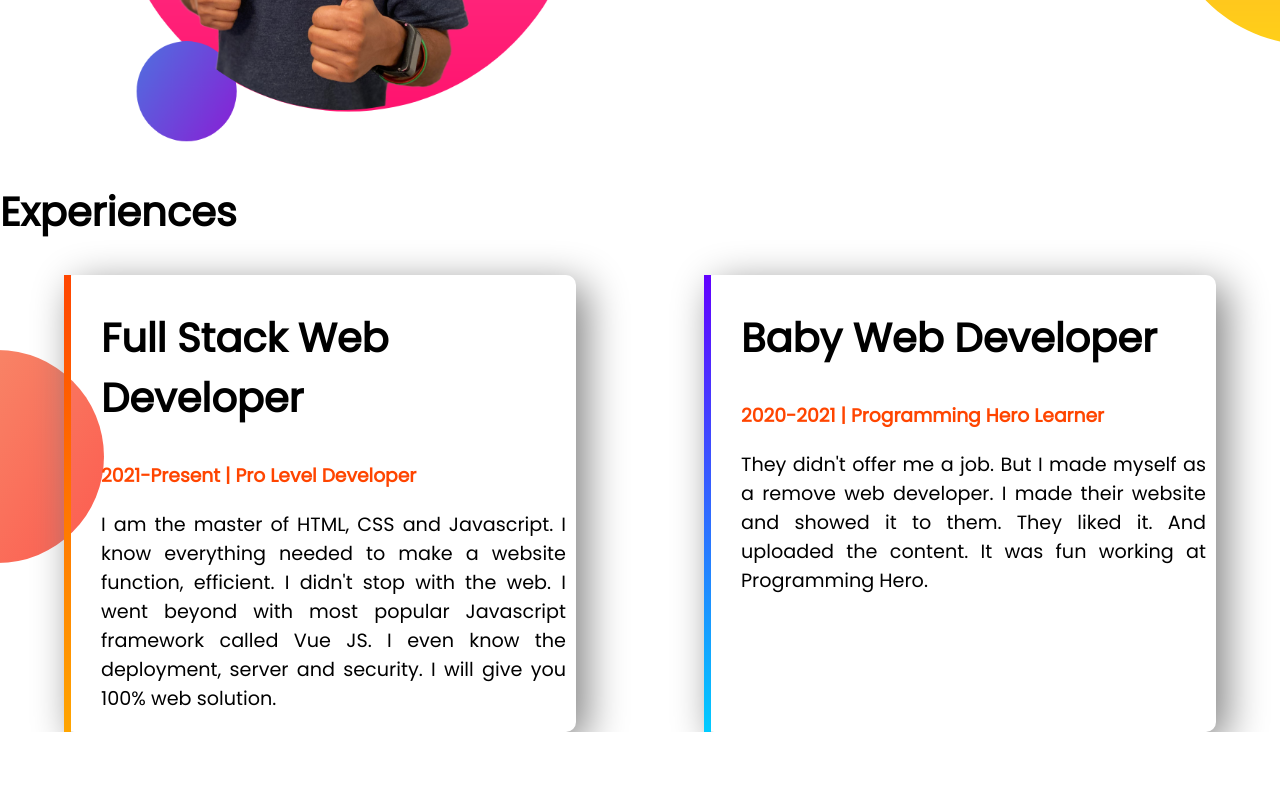
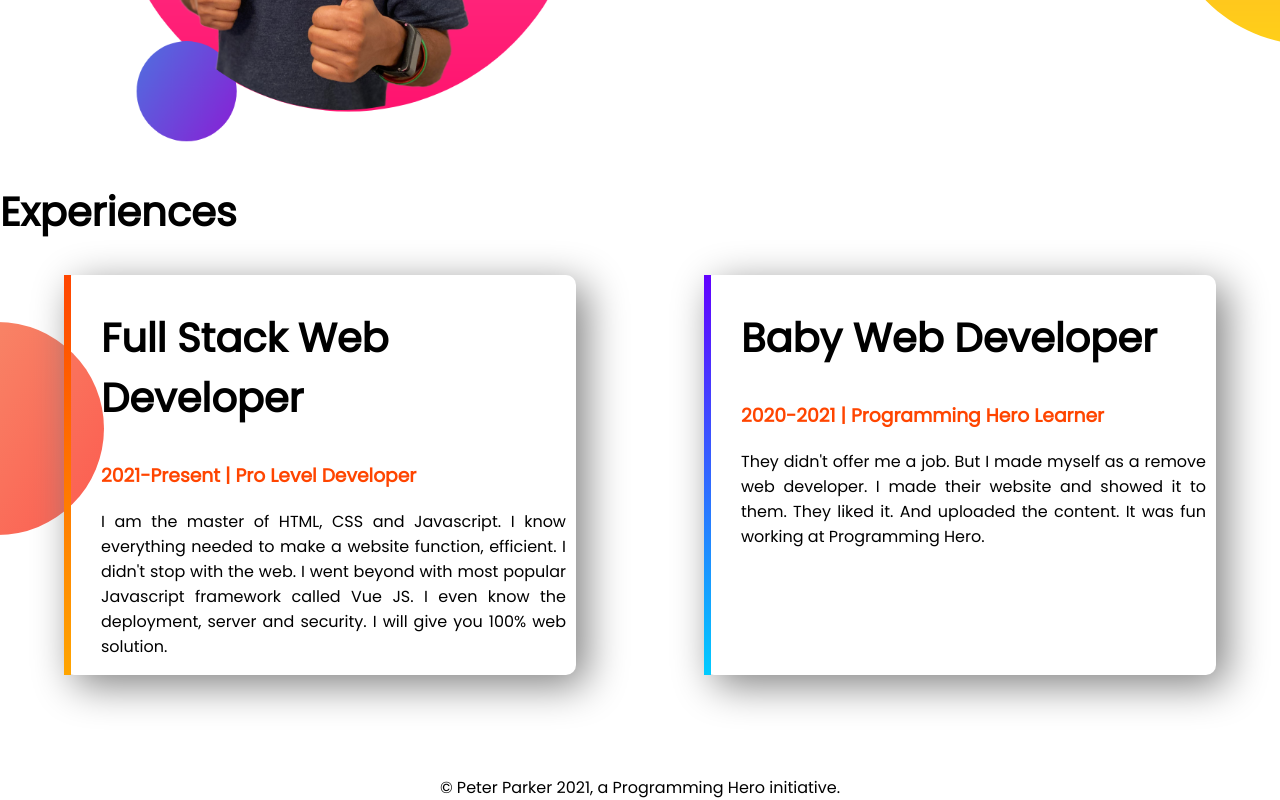
Before and after one commit to Md-FuadHasan/developer-portfolio, a plain HTML site: page index.html in a window 1280 px wide. Shown: the part 978-1778 px from the top of the page. Before the commit the page ends 1710 px from the top, so only its background shows below. Drawn offline with Linux system fonts and the light colour scheme.

Commit message:
footer added

```diff
--- a/index.html
+++ b/index.html
@@ -63,6 +63,11 @@
             </div>
         </div>
     </section>
+
+    <footer class="footer">
+        © Peter Parker 2021, a Programming Hero initiative.
+    </footer>
+
 </body>
 
 </html>
--- a/style.css
+++ b/style.css
@@ -8,8 +8,9 @@ h1{
 }
 p{
     text-align: justify;
-    font-size: 1.2em;
+    font-size: 1.0em;
     margin-right: 10px;
+    font-weight: lighter;
 }
 .orange{
     color: orangered;
@@ -65,6 +66,7 @@ p{
     background-image: url(images/exp-bg.png);
     background-repeat: no-repeat;
     background-position: left;
+    margin-bottom: 100px;
 
 }
 #web-dev{
@@ -79,3 +81,6 @@ p{
     border-image-slice: 1;
     border-left: 7px solid;
 }
+.footer{
+    text-align: center;
+}
```
